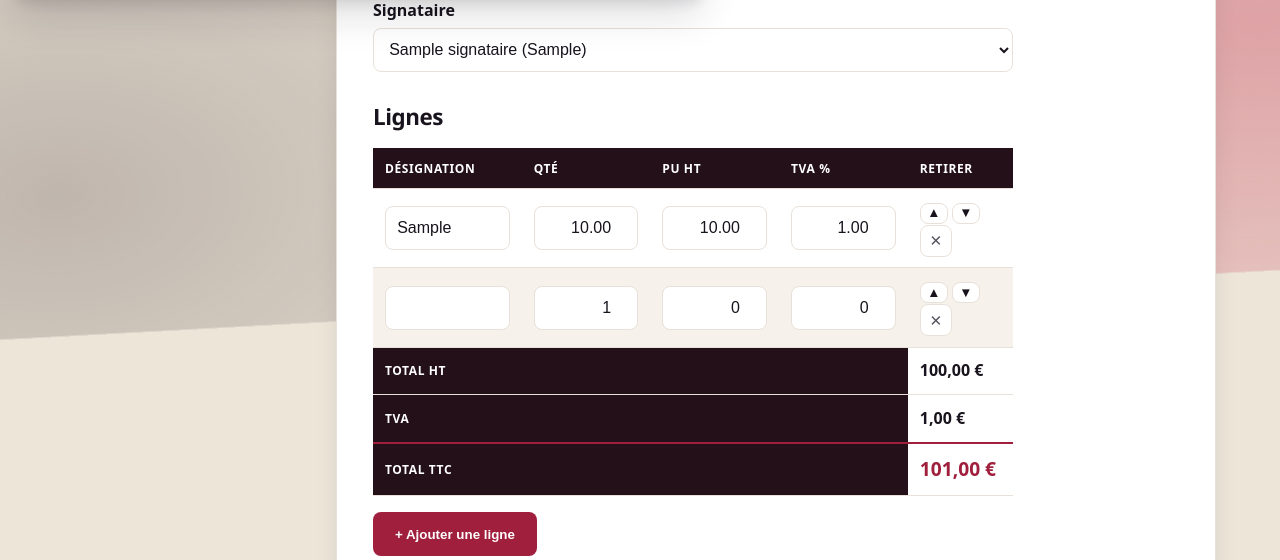
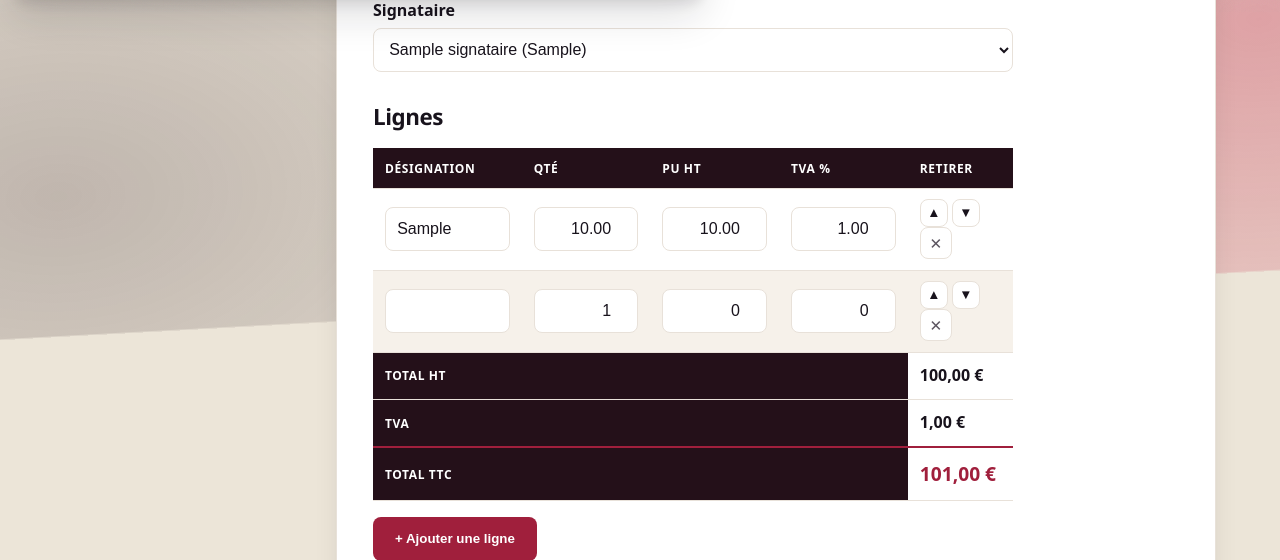
Before and after one commit to Hsbtqemy/Improliante, a Django app: page /bureau/devis/1/ in a window 1280 px wide. Shown: the part 788-1348 px from the top of the page. Run offline with Django 5.2, Linux system fonts and the light colour scheme; a user stored in the database is signed in; tables that the repository leaves empty hold one stand-in row (values such as "Sample post"); parts of the project's set-up code (start-up, migrations or seed data) failed here and were passed over.

Commit message:
fix(a11y): la cible tactile des flèches de ligne passe à 28 px
Balayage des 46 pages à un vrai 390 px — iframe et non fenêtre, Chrome headless
plancher la largeur de fenêtre à 500 px et une mesure naïve mentirait.

Aucun débordement horizontal nulle part, et une seule cible sous les 24 px de
WCAG 2.5.8 (AA) une fois appliquées les exceptions de la norme elle-même : les
flèches ▲▼ de déplacement d'une ligne de facture ou de devis, 28 x 21 px. Elles
échouaient aussi à l'exception d'espacement, le champ « TVA % » passant à moins
de 12 px du centre de ▲. Carrées et d'au moins 24 px, elles n'ont plus besoin
d'exception du tout.

L'instrument a menti deux fois avant de dire vrai. Il comptait d'abord 29 cibles
fautives : il ignorait l'exemption « en ligne dans une phrase », qui vaut pour la
quasi-totalité des liens de texte, et il mesurait l'<input> d'une case à cocher
au lieu du <label> qui la commande — enveloppant ou lié par `for`. Les trois
exceptions de la norme appliquées telles qu'elles sont écrites, il reste une
cible. Zéro après correction, vérifié.

Co-Authored-By: Claude Opus 5 (1M context) <noreply@anthropic.com>

```diff
--- a/front/static/css/site.css
+++ b/front/static/css/site.css
@@ -4201,7 +4201,17 @@ html.contraste.sombre .viz {
 }
 
 /* Boutons de déplacement d'une ligne de facture / devis (révélés par JS). */
+/* 28 x 21 px : seule cible du site sous les 24 px de WCAG 2.5.8 (AA) une fois
+   les exceptions de la norme appliquées — et elle échouait aussi à celle de
+   l'espacement, le champ « TVA % » passant à moins de 12 px de son centre. Une
+   cible carrée d'au moins 24 px se suffit à elle-même : plus besoin d'exception,
+   et sur téléphone les deux flèches cessent de se disputer le pouce. */
 .ligne-facturation__deplacer {
+  display: inline-flex;
+  align-items: center;
+  justify-content: center;
+  min-width: 1.75rem;
+  min-height: 1.75rem;
   border: 1px solid var(--bordure);
   background: var(--surface);
   color: var(--couleur-texte);
```
